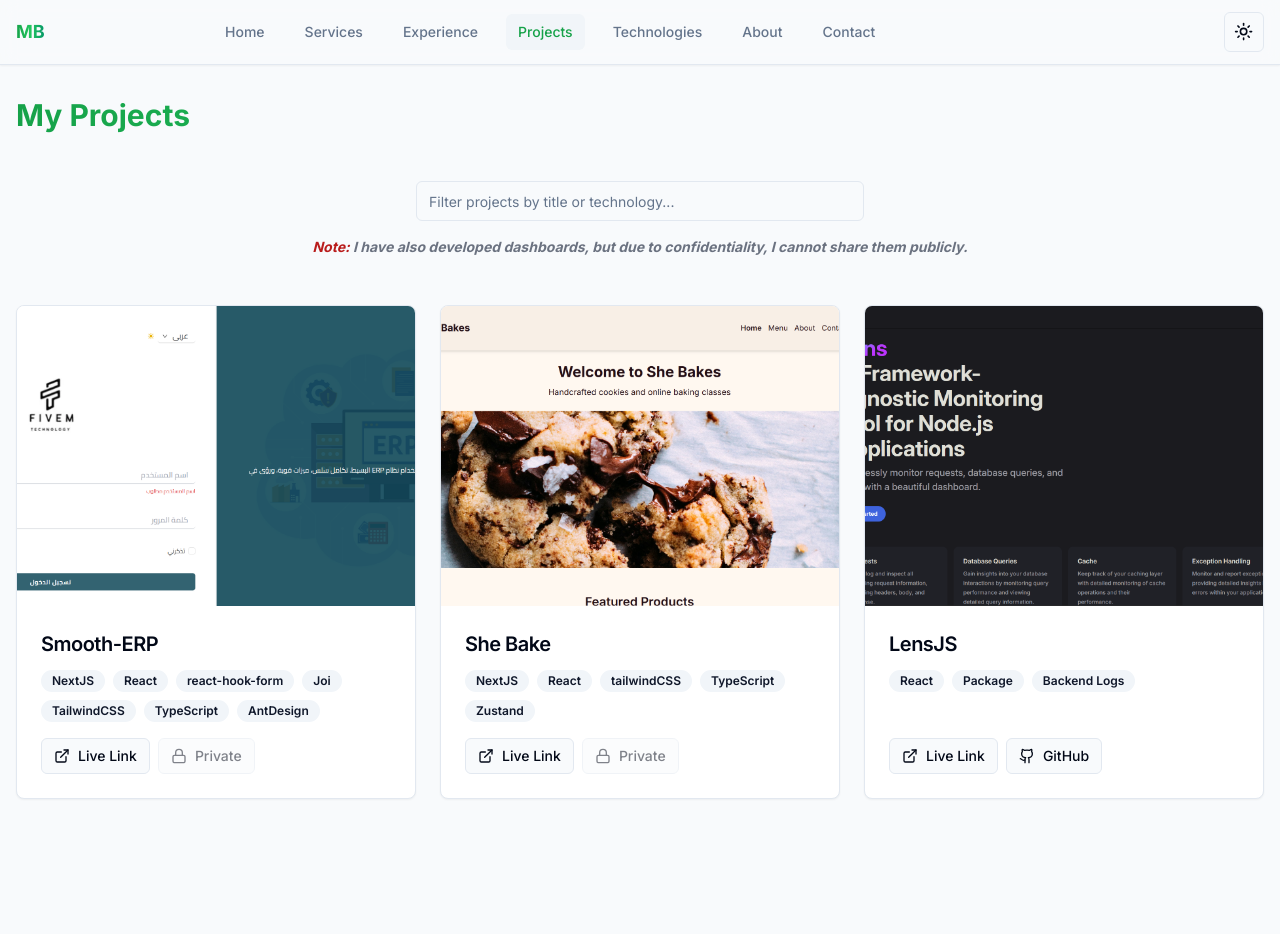
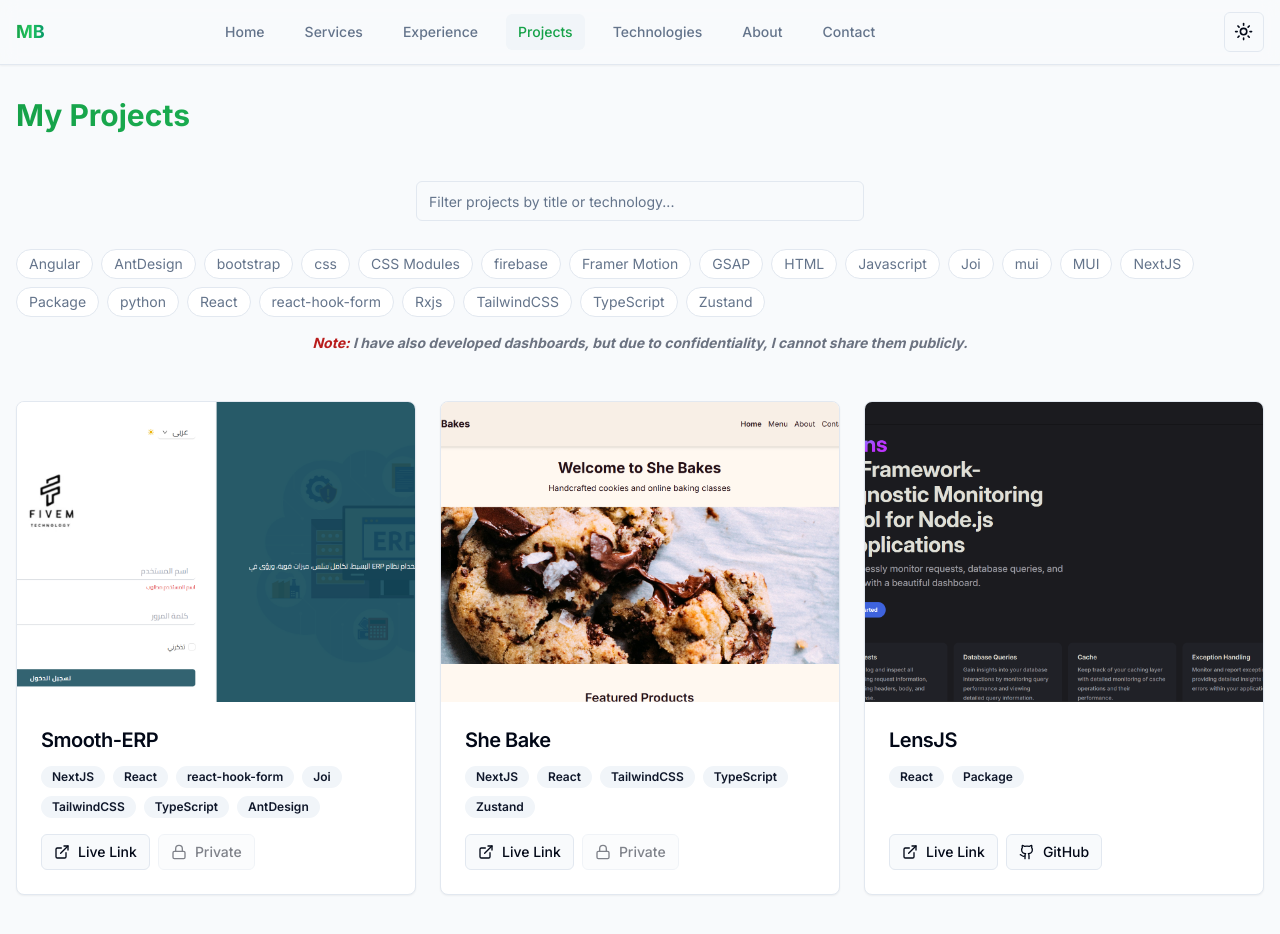
Before and after one commit to mahmoudbahaa755/portfolio, a Next.js app: page /projects in a window 1280 px wide. Shown: the top 934 px of the page. Built offline with nearby package versions, Linux system fonts and the light colour scheme.

Commit message:
feat: adding filter in projects

```diff
--- a/app/projects/page.tsx
+++ b/app/projects/page.tsx
@@ -47,16 +47,38 @@ const itemVariants = {
 
 export default function Projects() {
   const [filter, setFilter] = useState("");
+  const [selectedTechs, setSelectedTechs] = useState<string[]>([]);
   const cardsRef = useRef<any>([]);
 
-  // Filter projects based on the input
-  const filteredProjects = projects.filter(
-    (project) =>
+  // gather unique technologies from projects (filter out undefined)
+  const allTechs = Array.from(
+    new Set(
+      projects
+        .flatMap((p) => p.technologies ?? [])
+        .filter((t): t is string => typeof t === "string" && t.length > 0)
+    )
+  ).sort((a, b) => a.localeCompare(b));
+
+  const toggleTech = (tech: string) => {
+    setSelectedTechs((prev) =>
+      prev.includes(tech) ? prev.filter((t) => t !== tech) : [...prev, tech]
+    );
+  };
+
+  // Filter projects based on the input and selected technologies
+  const filteredProjects = projects.filter((project) => {
+    const matchesText =
       project.title.toLowerCase().includes(filter.toLowerCase()) ||
-      project?.technologies?.some((tech) =>
-        tech?.toLowerCase().includes(filter.toLowerCase())
-      )
-  );
+      (project.technologies ?? []).some(
+        (tech) => typeof tech === "string" && tech.toLowerCase().includes(filter.toLowerCase())
+      );
+
+    const matchesTech =
+      selectedTechs.length === 0 ||
+      (project.technologies ?? []).some((t) => typeof t === "string" && selectedTechs.includes(t));
+
+    return matchesText && matchesTech;
+  });
 
   useEffect(() => {
     cardsRef.current.forEach((card: any) => {
@@ -105,6 +127,36 @@ export default function Projects() {
           onChange={(e) => setFilter(e.target.value)}
           className="w-full md:max-w-md mx-auto"
         />
+        {/* Tech filter chips */}
+        <div className="flex flex-wrap gap-2 justify-center md:justify-start pt-3">
+          {allTechs.map((tech) => {
+            const active = selectedTechs.includes(tech);
+            return (
+              <button
+                key={tech}
+                type="button"
+                onClick={() => toggleTech(tech)}
+                className={`px-3 py-1 rounded-full text-sm border transition-colors duration-200 flex items-center gap-2 ${
+                  active
+                    ? "bg-primary text-white border-primary"
+                    : "bg-card text-muted-foreground border-border"
+                }`}
+              >
+                {tech}
+              </button>
+            );
+          })}
+          {selectedTechs.length > 0 && (
+            <Button
+              variant="ghost"
+              size="sm"
+              onClick={() => setSelectedTechs([])}
+              className="ml-2"
+            >
+              Clear
+            </Button>
+          )}
+        </div>
         <p className="text-center text-xs sm:text-sm font-bold text-gray-500 italic px-4">
           <span className="text-red-700">Note: </span>I have also developed
           dashboards, but due to confidentiality, I cannot share them publicly.
--- a/app/technologies/page.tsx
+++ b/app/technologies/page.tsx
@@ -2,6 +2,7 @@
 
 import { Badge } from "@/components/ui/badge";
 import { Card, CardContent, CardHeader, CardTitle } from "@/components/ui/card";
+import { technologies } from "@/utils/config";
 import { motion } from "framer-motion";
 import {
   FaAngular,
@@ -29,52 +30,6 @@ import {
   SiVercel
 } from "react-icons/si";
 
-const technologies = [
-  {
-    category: "Frontend Frameworks",
-    items: ["React", "Angular", "NextJS"],
-  },
-  {
-    category: "CSS Frameworks",
-    items: [
-      "Tailwind CSS",
-      "Bootstrap",
-      "Sass",
-      "Shadcn",
-      "MUI",
-      "AntDesign",
-      "Styled Components",
-    ],
-  },
-  {
-    category: "Libraries",
-    items: [
-      "React-Router",
-      "React-Query",
-      "Tanstack Table",
-      "Axios",
-      "GSAP",
-      "Framer Motion",
-      "Formik",
-      "Yup",
-      "Zod",
-      "Joi",
-      "react-hook-form",
-    ],
-  },
-  {
-    category: "State Management",
-    items: ["Redux", "Redux Toolkit", "Context API", "Zustand"],
-  },
-  {
-    category: "Programming Languages",
-    items: ["JavaScript", "TypeScript", "Python", "Java", "C++"],
-  },
-  {
-    category: "Tools",
-    items: ["Git", "Docker", "Jenkins", "AWS", "Husky", "Vercel","MonoRepo",],
-  },
-];
 
 const getIcon = (name: any) => {
   const icons = {
--- a/utils/config.ts
+++ b/utils/config.ts
@@ -1,3 +1,50 @@
+
+export const technologies = [
+  {
+    category: "Frontend Frameworks",
+    items: ["React", "Angular", "NextJS"],
+  },
+  {
+    category: "CSS Frameworks",
+    items: [
+      "Tailwind CSS",
+      "Bootstrap",
+      "Sass",
+      "Shadcn",
+      "MUI",
+      "AntDesign",
+      "Styled Components",
+    ],
+  },
+  {
+    category: "Libraries",
+    items: [
+      "React-Router",
+      "React-Query",
+      "Tanstack Table",
+      "Axios",
+      "GSAP",
+      "Framer Motion",
+      "Formik",
+      "Yup",
+      "Zod",
+      "Joi",
+      "react-hook-form",
+    ],
+  },
+  {
+    category: "State Management",
+    items: ["Redux", "Redux Toolkit", "Context API", "Zustand"],
+  },
+  {
+    category: "Programming Languages",
+    items: ["JavaScript", "TypeScript", "Python", "Java", "C++"],
+  },
+  {
+    category: "Tools",
+    items: ["Git", "Docker", "Jenkins", "AWS", "Husky", "Vercel","MonoRepo","firebase","pusher"],
+  },
+];
 
 export const experiences = [
   {
@@ -102,7 +149,7 @@ export const projects = [
     technologies: [
       "NextJS",
       "React",
-      "tailwindCSS",
+      "TailwindCSS",
       "TypeScript",
       "Zustand",
     ],
@@ -113,7 +160,7 @@ export const projects = [
   {
     id: 12,
     title: "LensJS",
-    technologies: ["React", "Package",'Backend Logs'],
+    technologies: ["React", "Package",],
     image: "/images/lens.png",
     liveUrl: "https://lensjs.vercel.app/",
     githubUrl: "https://github.com/lensjs/lens",
@@ -160,7 +207,7 @@ export const projects = [
   {
     id: 11,
     title: "Rayed Site",
-    technologies: ["NextJS", "tailwind", "TypeScript",, "html"],
+    technologies: ["NextJS", "TailwindCSS", "TypeScript"],
     image: "/images/rayed.png",
     liveUrl: "https://rayed.net/en",
     githubUrl: "",
@@ -222,7 +269,7 @@ export const projects = [
     technologies: [
       "NextJS",
       "React",
-      "tailwindCSS",
+      "TailwindCSS",
       "TypeScript",
      ,
     ],
@@ -242,7 +289,7 @@ export const projects = [
   {
     id: 1,
     title: "Loan Template",
-    technologies: ["Javascript", "html", "css",],
+    technologies: ["Javascript", "HTML", "css",],
     image: "/images/loanTemplate.png",
     liveUrl: "https:/mahmoudbahaa12.github.io/Loan-Template/",
     githubUrl: "https://github.com/mahmoudbahaa12/Loan-Template",
@@ -250,7 +297,7 @@ export const projects = [
   {
     id: 5,
     title: "Minx Template",
-    technologies: ["Javascript", "html", "css", "bootstrap",],
+    technologies: ["Javascript", "HTML", "css", "bootstrap",],
     image: "/images/minx.png",
     liveUrl: "https://template-3-eight.vercel.app/",
     githubUrl: "https://github.com/mahmoudbahaa755/Minx-Template",
@@ -268,7 +315,7 @@ export const projects = [
   {
     id: 7,
     title: "Web Scrapping",
-    technologies: ["python", "html"],
+    technologies: ["python", "HTML"],
     image: "/images/wuzzef.png",
     liveUrl: "https://github.com/mahmoudbahaa755/web-scrapping-wuzzef-",
     githubUrl: "https://github.com/mahmoudbahaa755/web-scrapping-wuzzef-",
```
